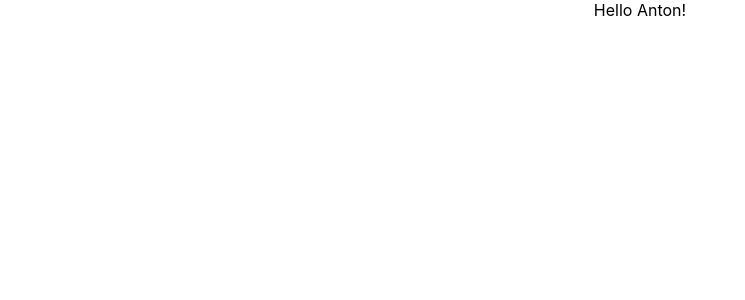
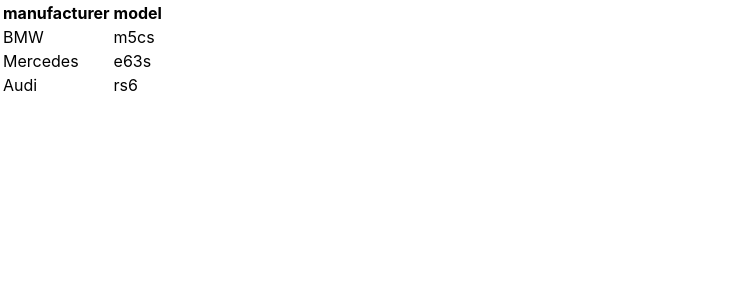
Before and after one commit to sonyhero/microtasks, a React (Create React App) app: page / in a window 1280 px wide. Shown: the top 300 px of the page, without its empty margins (0-745 px from the left). Built offline with nearby package versions, Linux system fonts and the light colour scheme.

Commit message:
refactoring-car-component

```diff
--- a/src/AppFolder/AppCars.tsx
+++ b/src/AppFolder/AppCars.tsx
@@ -2,7 +2,7 @@
 
 
 function AppCars() {
-    const cars = [
+    const topcars = [
         {manufacturer: 'BMW', model: 'm5cs'},
         {manufacturer: 'Mercedes', model: 'e63s'},
         {manufacturer: 'Audi', model: 'rs6'}
@@ -10,7 +10,7 @@
 
     return (
         <>
-            <CarComponent cars={cars}/>
+            <CarComponent cars={topcars}/>
         </>
     )
 
--- a/src/components/CarComponent.tsx
+++ b/src/components/CarComponent.tsx
@@ -1,10 +1,10 @@
 import React from "react";
 
 type CarComponent = {
-    cars: CarType[]
+    cars: CarsType[]
 }
 
-type CarType = {
+type CarsType = {
     manufacturer: string
     model: string
 }
--- a/src/index.tsx
+++ b/src/index.tsx
@@ -16,7 +16,7 @@
 );
 root.render(
     <React.StrictMode>
-        <App/>
+        <AppCars/>
     </React.StrictMode>
 );
 
```
